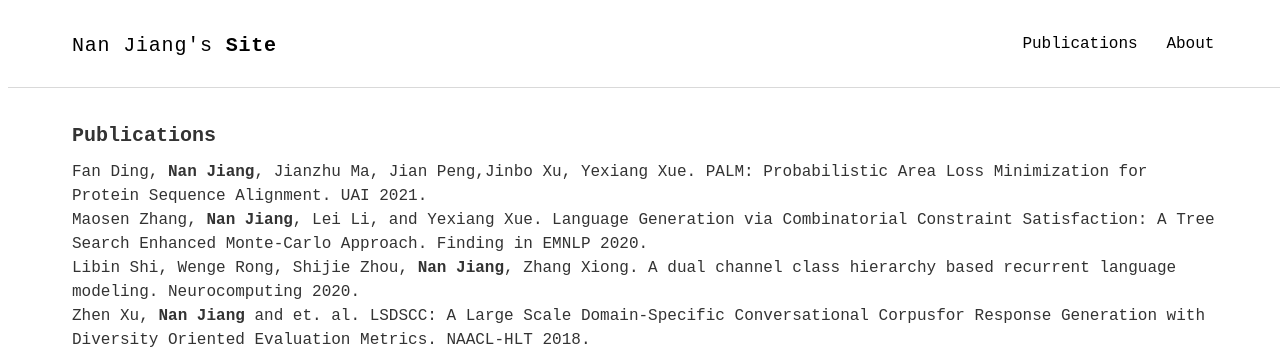
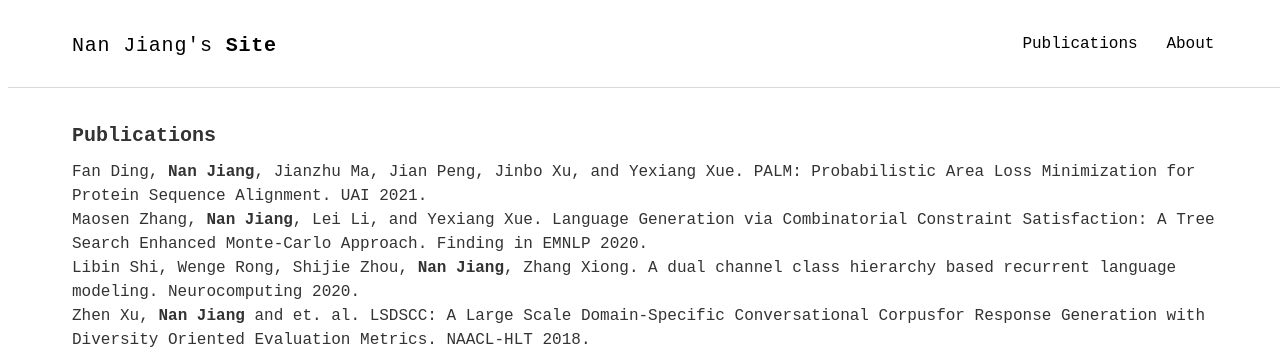
Before and after one commit to jiangnanhugo/jiangnanhugo.github.io, a Jekyll site: the page built from publications.md, in a window 1280 px wide. Shown: the top 354 px of the page. Built offline with Jekyll 4.4.1, drawn with Linux system fonts in a browser that asks for light colours; some web fonts are replaced.

Commit message:
Update publications.md

```diff
--- a/publications.md
+++ b/publications.md
@@ -4,7 +4,7 @@ title: Publications
 permalink: /pub/
 ---
 
-- Fan Ding, **Nan Jiang**, Jianzhu Ma, Jian Peng,Jinbo Xu, Yexiang Xue. PALM: Probabilistic Area Loss Minimization for Protein Sequence Alignment. UAI 2021.
+- Fan Ding, **Nan Jiang**, Jianzhu Ma, Jian Peng, Jinbo Xu, and Yexiang Xue. PALM: Probabilistic Area Loss Minimization for Protein Sequence Alignment. UAI 2021.
 - Maosen Zhang, **Nan Jiang**, Lei Li, and Yexiang Xue. Language Generation via Combinatorial Constraint Satisfaction: A Tree Search Enhanced Monte-Carlo Approach. Finding in EMNLP 2020.
 - Libin Shi, Wenge Rong, Shijie Zhou, **Nan Jiang**, Zhang Xiong. A dual channel class hierarchy based recurrent language modeling. Neurocomputing 2020.
 - Zhen Xu, **Nan Jiang** and et. al. LSDSCC: A Large Scale Domain-Specific Conversational Corpusfor Response Generation with Diversity Oriented Evaluation Metrics. NAACL-HLT 2018.
```
